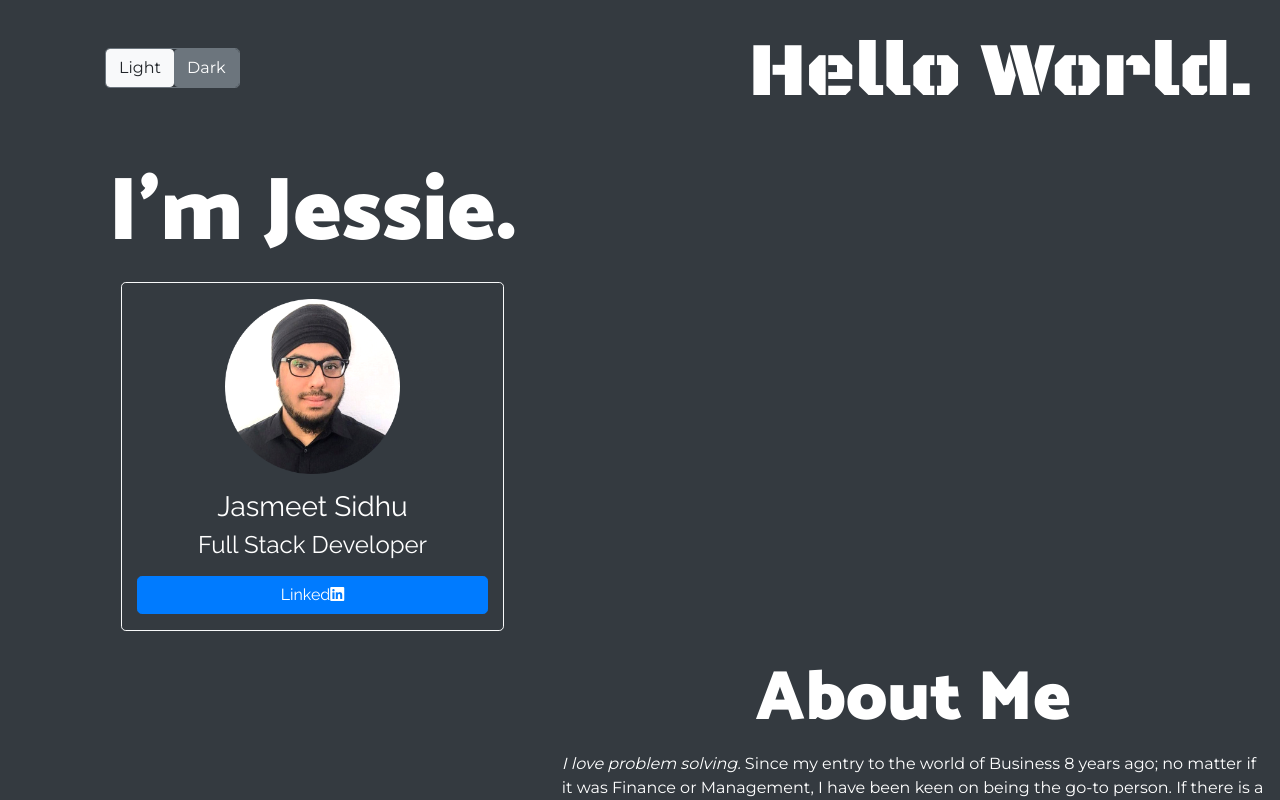
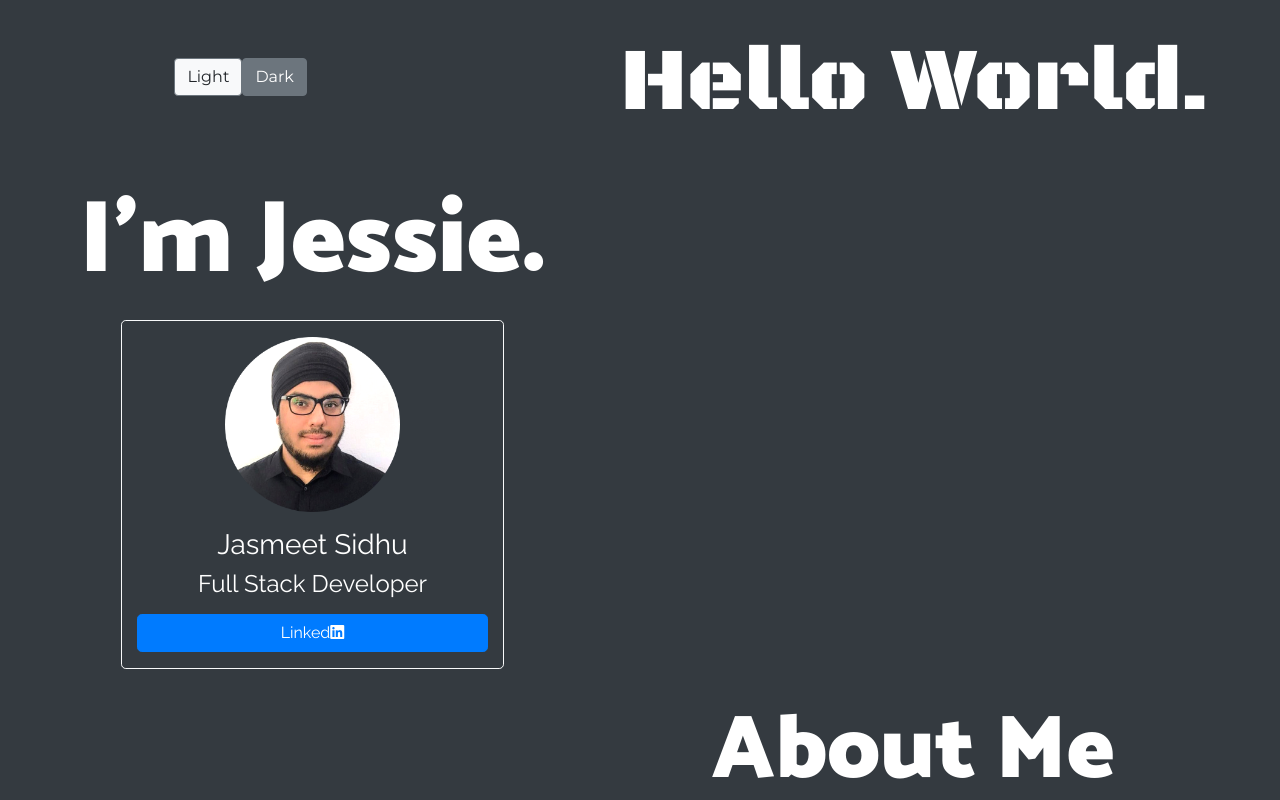
Before and after one commit to JessieSidWho/my-portfolio, a React (Create React App) app in the folder client/: page / in a window 1280 px wide. Shown: the top 800 px of the page. Built offline with nearby package versions, Linux system fonts and the light colour scheme.

Commit message:
reponsive

```diff
--- a/client/src/components/About.js
+++ b/client/src/components/About.js
@@ -10,7 +10,7 @@ class About extends Component {
         return (
             <div className={`row ${this.props.color} justify-content-md-end`}>
                 <div className={`col-md-7`}>
-                    <div className='text-center' style={{ fontFamily: 'Catamaran', fontSize: '70px' }}>
+                    <div className='text-center' style={{ fontFamily: 'Catamaran', fontSize: '7vw' }}>
                         About Me
                     </div>
                     <div className='pl-3 pr-3 pb-3'>
--- a/client/src/components/Name.js
+++ b/client/src/components/Name.js
@@ -9,7 +9,7 @@ class Name extends Component {
         return (
             <>
                 <div className={`row ${this.props.color}`}>
-                    <div className="col-md-6" style={{ fontFamily: 'Catamaran', fontSize: '7vw' }}>
+                    <div className="col-md-6" style={{ fontFamily: 'Catamaran', fontSize: '8vw' }}>
                         <div className='text-center' style={{minWidth: '360px'}}>
                             I'm Jessie.
                         </div>
--- a/client/src/components/NavBar.js
+++ b/client/src/components/NavBar.js
@@ -10,11 +10,11 @@ class NavBar extends Component {
     render() {
         return (
             <nav className={`navbar row ${this.props.color} pl-5`}>
-                <div className='ml-4 pb-2'>
+                <div className='col-md-4 text-center pb-2'>
                 <ToggleSwitch/>
                 </div>
 
-                <div className="navbar-brand text-right p-2" href="/" style={{fontFamily: 'Black Ops One', fontSize: '6VW'}}>Hello World.</div>
+                <div className="col-md-7 text-center p-2" href="/" style={{fontFamily: 'Black Ops One', fontSize: '7VW'}}> Hello World.</div>
 
                 {/* // <a href='http://localhost:3001/api/logout'><button className="btn btn-secondary btn-block" >Logout</button></a> */}
 
--- a/client/src/components/Projects.js
+++ b/client/src/components/Projects.js
@@ -12,14 +12,14 @@ class Projects extends Component {
         return (
             <div className={`row ${this.props.color} justify-content-md-center`}>
                 <div className={`col-md-10`}>
-                    <div className='text-center' style={{ fontFamily: 'Catamaran', fontSize: '70px' }}>
+                    <div className='text-center' style={{ fontFamily: 'Catamaran', fontSize: '7vw' }}>
                         A few of My Projects . .
                     </div>
                     <div className='row justify-content-md-center'>
-                        <div className={`col-md-6 text-center `}>
+                        <div className={`col-sm-6 text-center `}>
                             <a href='https://flipsearch.herokuapp.com' className={``}><img className={`border border-dark rounded-lg mt-2 mb-2`} src={FlipSearch} alt='project link' height='114' width='334'/></a>
                         </div>
-                        <div className={`col-md-6 text-center`}>
+                        <div className={`col-sm-6 text-center`}>
                             <a href='https://study-live.herokuapp.com' className={``}><img className={`border border-white rounded-lg mt-2 mb-2`} src={StudyLive} alt='project link' height='114' width='334'/></a>
                         </div>
                     </div>
--- a/client/src/components/ToggleSwitch/index.js
+++ b/client/src/components/ToggleSwitch/index.js
@@ -66,8 +66,8 @@ class ToggleSwitch extends Component {
 
     return (
 
-      <div className="border border-secondary rounded-lg ml-5 mb-1">
-        <button className="btn btn-light" onClick={ () => this.props.colorChange('bg-light text-dark border-dark')}>Light</button>
+      <div className="mb-1">
+        <button className="btn btn-light border-secondary" onClick={ () => this.props.colorChange('bg-light text-dark border-dark')}>Light</button>
         <button className="btn btn-secondary" onClick={ () => this.props.colorChange('bg-dark text-white border-light')}>Dark</button>
       </div>
       // <div className={switchClasses} onClick={this.toggleSwitch} {...restProps}>
```
